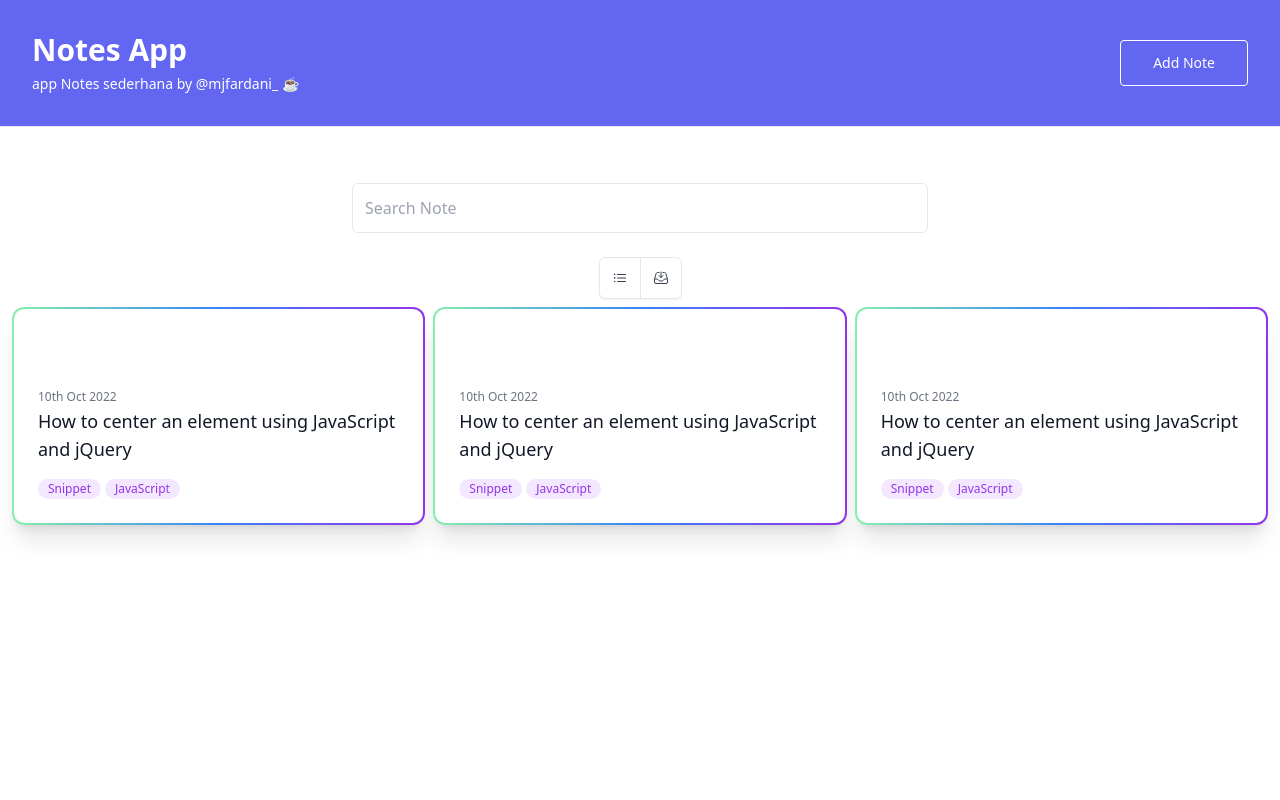
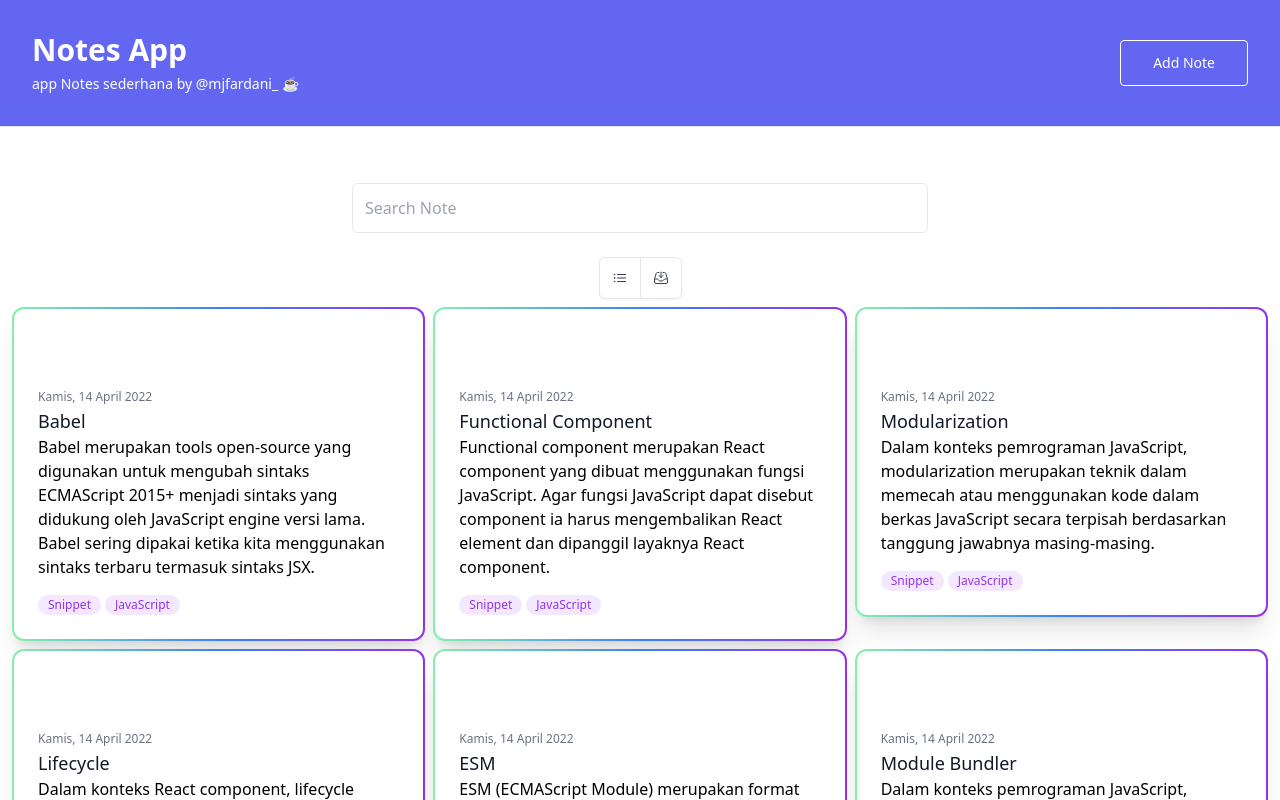
Before and after one commit to mjfardani/personal-notes-starter, a React (Vite) app: page / in a window 1280 px wide. Shown: the top 800 px of the page. Built offline with nearby package versions, Linux system fonts and the light colour scheme.

Commit message:
cape mau bobo dulu

```diff
--- a/src/components/Cards/Card.jsx
+++ b/src/components/Cards/Card.jsx
@@ -1,18 +1,21 @@
 import React from "react";
+import { showFormattedDate } from "../../utils/index.js";
 
-function Card () {
+
+function Card ({ note}) {
     return (
         <div className="Card">
 <article
   className="hover:animate-background rounded-xl bg-gradient-to-r from-green-300 via-blue-500 to-purple-600 p-0.5 shadow-xl transition hover:bg-[length:400%_400%] hover:shadow-sm hover:[animation-duration:_4s]"
 >
   <div className="rounded-[10px] bg-white p-4 !pt-20 sm:p-6">
-    <time datetime="2022-10-10" className="block text-xs text-gray-500"> 10th Oct 2022 </time>
+    <time datetime={note.createdAt} className="block text-xs text-gray-500">  {showFormattedDate(note.createdAt)} </time>
 
     <a href="#">
       <h3 className="mt-0.5 text-lg font-medium text-gray-900">
-        How to center an element using JavaScript and jQuery
+        {note.title}
       </h3>
+      <p className="card-item_body">{note.body}</p>
     </a>
 
     <div className="mt-4 flex flex-wrap gap-1">
--- /dev/null
+++ b/src/components/Cards/CardList.jsx
@@ -0,0 +1,14 @@
+import React from "react";
+import Card from "./Card";
+
+function CardList({ notes }) {
+  return (
+    <div className="grid grid-cols-1 gap-4 lg:grid-cols-3 lg:gap-2 px-3 py-2">
+      {notes.map((note) => (
+        <Card key={note.id} note={note} />
+      ))}
+    </div>
+  );
+}
+
+export default CardList;
--- a/src/components/NotesApp.jsx
+++ b/src/components/NotesApp.jsx
@@ -2,21 +2,25 @@ import React from 'react';
 import Navbar from './Navbar/Navbar';
 import SearchBar from './SearchBar/SearchBar';
 import Toogle from './Toogle/Toogle';
-import Card from './Cards/Card';
+import CardList from './Cards/CardList';
+import {getInitialData, showFormattedDate} from '../utils/index.js';
 
 
 class NotesApp extends React.Component {
+    constructor(props) {
+        super(props);
+        this.state = {
+            notes: getInitialData(),
+        }
+    }
     render() {
         return (
         <div>
             <Navbar/>
             <SearchBar/>
             <Toogle/>
-            <div className='grid grid-cols-1 gap-4 lg:grid-cols-3 lg:gap-2 px-3 py-2'>
-                <Card/>
-                <Card/>
-                <Card/>
-            </div>
+        <CardList notes={this.state.notes} />
+        <CardList notes={this.state.notes} />
         </div>
         )
     }
```
